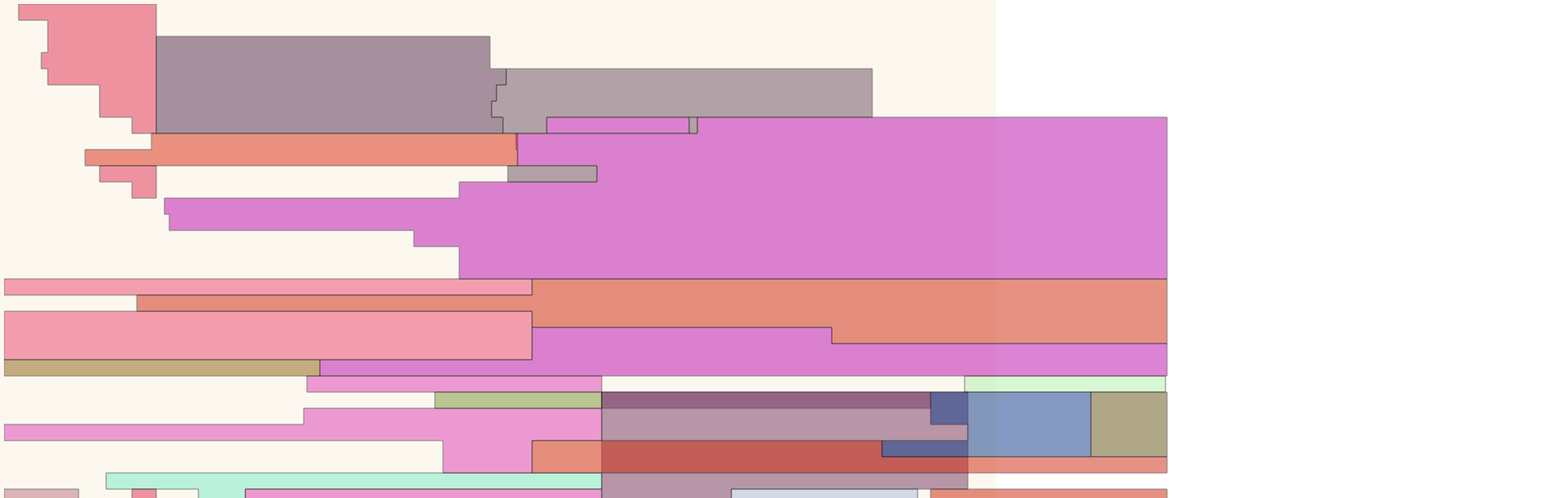
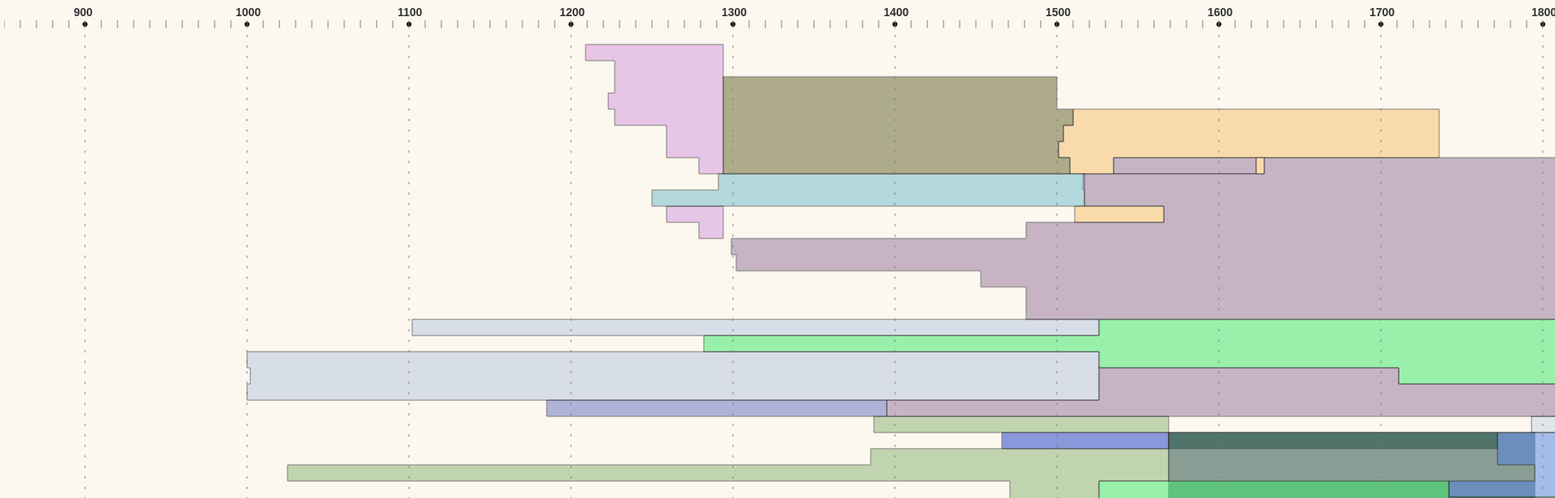
Before and after one commit to patrickmck/priestley-chart, a website: page www/public/index.html in a window 1280 px wide. Shown: the top 616 px of the page at 81% size, 1920 px wide, since content can reach past the window. Drawn offline with nearby package versions, Linux system fonts and the light colour scheme.

Commit message:
Added timeline w position fixed on vertical scroll but not horizontal

```diff
--- a/www/public/grid.js
+++ b/www/public/grid.js
@@ -1,6 +1,7 @@
 // import * as d3 from 'd3'
 const row_width = 2
 const row_height = 20
+const top_margin = 50
 const bottom_margin = 100
 const opacity_low = 0.5
 const opacity_high = 0.9
@@ -16,11 +17,22 @@
 	var num_cols = chart_data.num_cols;
 	var start_year = chart_data.start_year;
 	var end_year = chart_data.end_year;
+
+	var start_century = Math.floor(start_year/100)*100
+	var timeline_centuries = []
+	var timeline_decades = []
+	for (let y=start_century; y < end_year; y += 100) {
+		timeline_centuries.push(y);
+		for (let d=y; d < y+100; d += 10) {
+			timeline_decades.push(d)
+		}
+	}
 	var colourmap = chart_data.colours;
 	// var row_names = chart_data.row_names;
 	var row_numbers = chart_data.row_numbers;
 	// var gridpoints = chart_data.gridpoints;
 	var polydata = chart_data.polydata;
+	console.log(polydata)
 	console.log(colourmap)
 
 	function sortAxisAlignedPolygon(points) {
@@ -55,23 +67,37 @@
 
 	var grid_width = row_width*num_cols;
 	var grid_height = row_height*num_rows;
+	var total_height = row_height*num_rows+top_margin+bottom_margin;
 	console.log("Width: " + grid_width);
 	console.log("Height: " + grid_height);
 
 	// Function to generate tooltip html content, given a node selection
 	let make_node_tooltip_content = function(node, event) {
-		let this_year = start_year+Math.round(event.pageX/row_width);
-		let this_row = Math.floor(event.pageY/row_height);
+		// console.log(event)
+		// let this_year = start_year+Math.round(event.pageX/row_width);
+		let this_year = start_year+Math.round(event.offsetX/row_width);
+		let this_row = Math.floor(event.offsetY/row_height);
 		let output_html = `<b>${node.__data__.name}</b><br/>\
 		(${this_year}, ${row_numbers[this_row]})`
 		return output_html
 	}
 
 
+	var timeline_ypos = 25
+	var timeline = d3.select("#fixed-timeline")
+		.append('svg')
+		// .attr('class', 'timeline')
+		.attr("width",grid_width+"px")
+		.attr("height",timeline_ypos+5+"px");
+
+	window.addEventListener('scroll', () =>
+		d3.select("#fixed-timeline").style("left", -window.scrollX + "px")
+	);
+
 	var grid = d3.select("#grid")
 		.append("svg")
 		.attr("width",grid_width+"px")
-		.attr("height",grid_height+bottom_margin+"px");
+		.attr("height",grid_height+top_margin+bottom_margin+"px");
 
 	let tooltip = d3.select("body")
 		.append('div')
@@ -94,7 +120,8 @@
 	let mousemove = function(event, d) {
 		tooltip
 			.html(make_node_tooltip_content(this, event, start_year))
-			.style('transform', `translate(${event.pageX+10}px, ${event.pageY-grid_height-bottom_margin+5}px)`)
+			.style('transform', `translate(${event.pageX+10}px, ${event.pageY-total_height+5}px)`)
+			// .style('transform', `translate(${event.clientX+10}px, ${event.clientY+10}px)`)
 	}
 	let mouseleave = function(d) {
 		tooltip
@@ -111,7 +138,9 @@
 		.attr("class", ".poly")
 		.attr("points", function(d) {
 			const sorted = sortAxisAlignedPolygon(d.points);
-			return sorted.map(p => [p[0]*row_width, p[1]*row_height].join(",")).join(" ");})
+			// console.log(d.name)
+			// console.log(sorted.map(p => [p[0]*row_width, p[1]*row_height]))
+			return sorted.map(p => [p[0]*row_width, top_margin+p[1]*row_height].join(",")).join(" ");})
 		.style("fill", function(d) { return colourmap[d.name]; })
 		.attr("stroke", "black")
     	.attr("opacity", opacity_low)
@@ -120,27 +149,55 @@
 		.on("mousemove", mousemove)
 		.on("mouseleave", mouseleave);
 
-	// var point = grid.selectAll(".point")
-	// 	.data(gridpoints)
-	// 	.enter().append("circle")
-	// 	.attr("class","point")
-	// 	.attr("cx", d => 1+d[0]*row_width)
-	// 	.attr("cy", d => 1+d[1]*row_height)
-	// 	.attr("r", 2.5)
-	// 	.style("fill", "black")
 
-	// var pointlabel = grid.selectAll(".pointlabel")
-	// 	.data(gridpoints)
-	// 	.enter().append("text")
-	// 	.attr("class", "pointlabel")
-	// 	.attr("x", d => 1+d[0]*row_width)
-	// 	.attr("y", d => 1+d[1]*row_height)
-	// 	.attr("dx", 1) // horizontal offset
-	// 	.attr("dy", -1) // vertical offset (move up)
-	// 	.text(d => `(${d[0]}, ${d[1]+start_year})`)
-	// 	.attr("font-size", "8px")
-	// 	.attr("fill", "#333")
-	// 	.attr("text-anchor", "start");
+	var yearlabel = timeline.selectAll(".yearlabel")
+		.data(timeline_centuries)
+		.enter().append("text")
+		.attr("class", "yearlabel")
+		.attr("position", "fixed")
+		.attr("x", d => (d-start_year)*row_width)
+		.attr("y", timeline_ypos)
+		.attr("dx", -14) // horizontal offset
+		.attr("dy", -10) // vertical offset (move up)
+		.text(d => `${d}`)
+		.attr("font-size", "14px")
+		.attr("font-weight", "bold")
+		.attr("fill", "#333")
+		.attr("text-anchor", "start");
+
+	var yearpoint = timeline.selectAll(".yearpoint")
+		.data(timeline_centuries)
+		.enter().append("circle")
+		.attr("class","yearpoint")
+		.attr("cx", d => (d-start_year)*row_width)
+		.attr("cy", timeline_ypos)
+		.attr("r", 3)
+		.style("fill", "black")
+
+	var yeartick = timeline.selectAll(".yeartick")
+		.data(timeline_decades)
+		.enter().append("line")
+		.attr("class","yeartick")
+		.style('stroke', 'grey')
+		.style('stroke-width', `1px`)
+		.attr("pointer-events", "none")
+		.attr("x1", d => (d-start_year)*row_width)
+		.attr("x2", d => (d-start_year)*row_width)
+		.attr("y1", timeline_ypos-5)
+		.attr("y2", timeline_ypos+5)
+
+	var yearline = grid.selectAll(".yearline")
+		.data(timeline_centuries)
+		.enter().append("line")
+		.attr("class","yearline")
+		.style('stroke', 'grey')
+		.style('stroke-width', `1px`)
+		.style("stroke-dasharray", "3 10")
+		.attr("pointer-events", "none")
+		.attr("x1", d => (d-start_year)*row_width)
+		.attr("x2", d => (d-start_year)*row_width)
+		.attr("y1", timeline_ypos)
+		.attr("y2", total_height)
 
 	})
 	.catch(error => {
--- a/www/public/index.html
+++ b/www/public/index.html
@@ -16,13 +16,15 @@
     .app-container {
         margin-left: 0px;
         margin-top: 0px;
-        margin-right: 50px;
+        margin-right: 0px;
         padding: 0px;
+        width: max-content;
     }
     .svg-container {
         text-align: center;
         padding: 5px;
         background-color: #FCF8F0;
+        width: max-content;
     }
     body {
       font-family: sans-serif;
@@ -38,12 +40,20 @@
       /* visibility: hidden; */
       /* z-index: 10; */
     }
+    .timeline {
+      position: fixed;
+      top: 0;
+      left: 0;
+      padding: 5px;
+      width: max-content;
+    }
   </style>
 
 </head>
 
 <body class='app-container'>
 
+  <div id='fixed-timeline' class='timeline'></div>
   <div id='grid' class='svg-container'></div>
   <!-- <div id='hovertext' class='tooltip'></div> -->
   <script src='grid.js'></script>
```
Also changed, not shown: www/public/grid_contents.json (+1 -1 lines), 1 other file.
